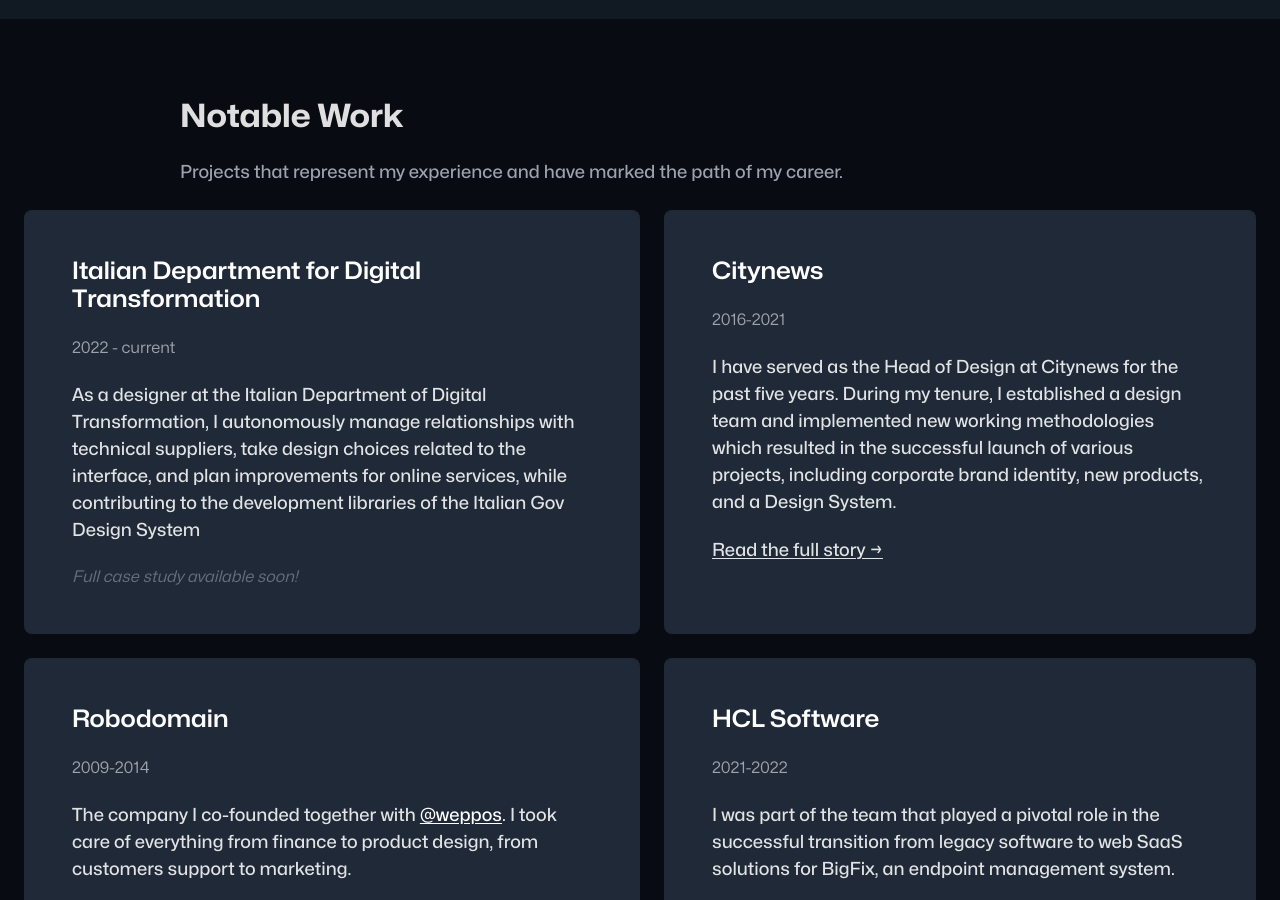
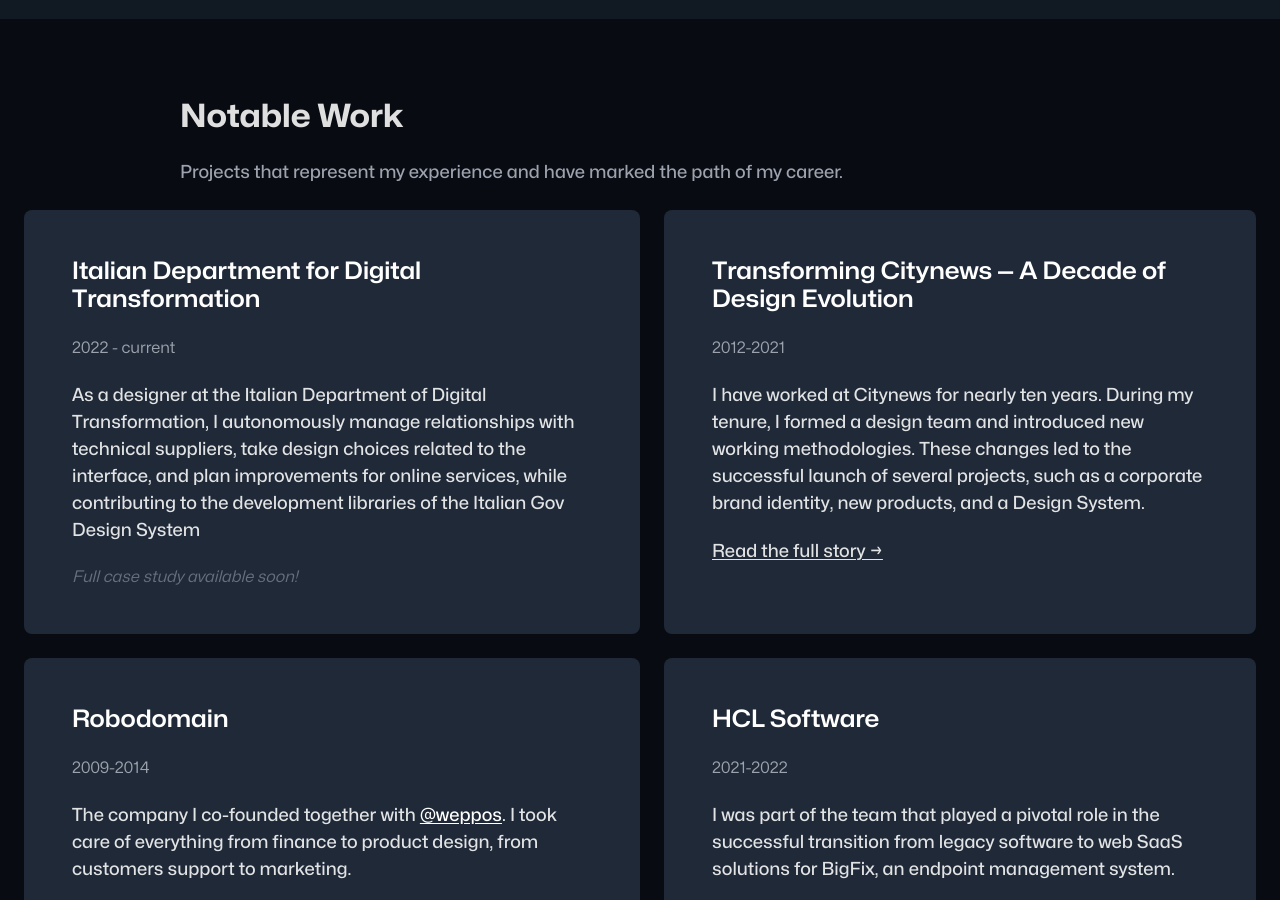
Before and after one commit to zetareticoli/fi, a Jekyll site: the page built from _work/index.md, in a window 1280 px wide and 900 px high, scrolled down 428 px. Built offline with Jekyll 4.4.1, drawn with Linux system fonts in a browser that asks for light colours; some web fonts are replaced.

Commit message:
content: updated case study desc

```diff
--- a/_data/works.yml
+++ b/_data/works.yml
@@ -2,13 +2,13 @@
   slug: dtd
   year: 2022 - current
   description: As a designer at the Italian Department of Digital Transformation, I autonomously manage relationships with technical suppliers, take design choices related to the interface, and plan improvements for online services, while contributing to the development libraries of the Italian Gov Design System
-- title: Citynews
+- title: Transforming Citynews — A Decade of Design Evolution
   slug: citynews
-  year: 2016-2021
-  description: I have served as the Head of Design at Citynews for the past five years. During my tenure, I established a design team and implemented new working methodologies which resulted in the successful launch of various projects, including corporate brand identity, new products, and a Design System.
+  year: 2012-2021
+  description: I have worked at Citynews for nearly ten years. During my tenure, I formed a design team and introduced new working methodologies. These changes led to the successful launch of several projects, such as a corporate brand identity, new products, and a Design System.
   link:
     title: <span class="text-emphasis">Read the full story →</span>
-    url: /2021/04/28/leaving-citynews/
+    url: /work/citynews/
 - title: Robodomain
   slug: robodomain
   year: 2009-2014
```
